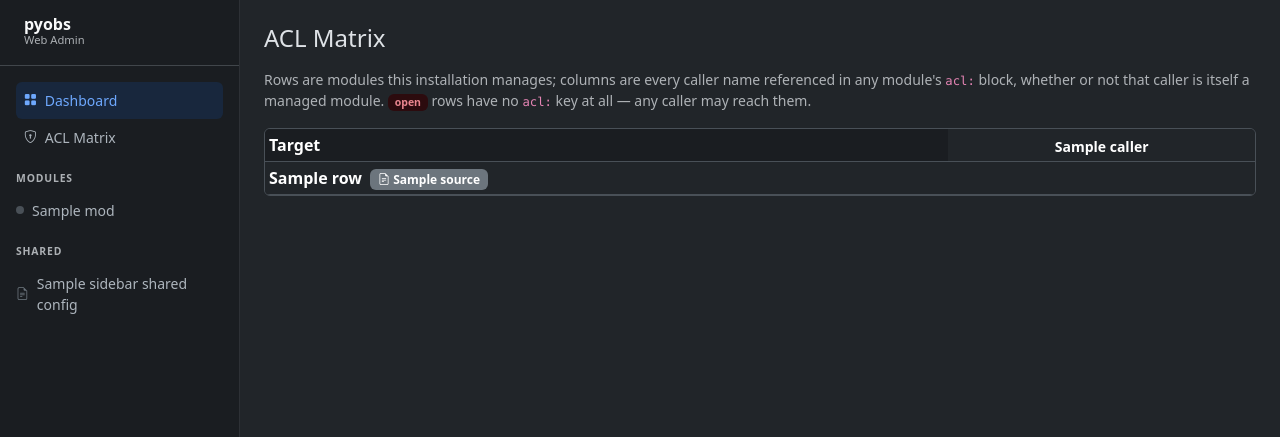
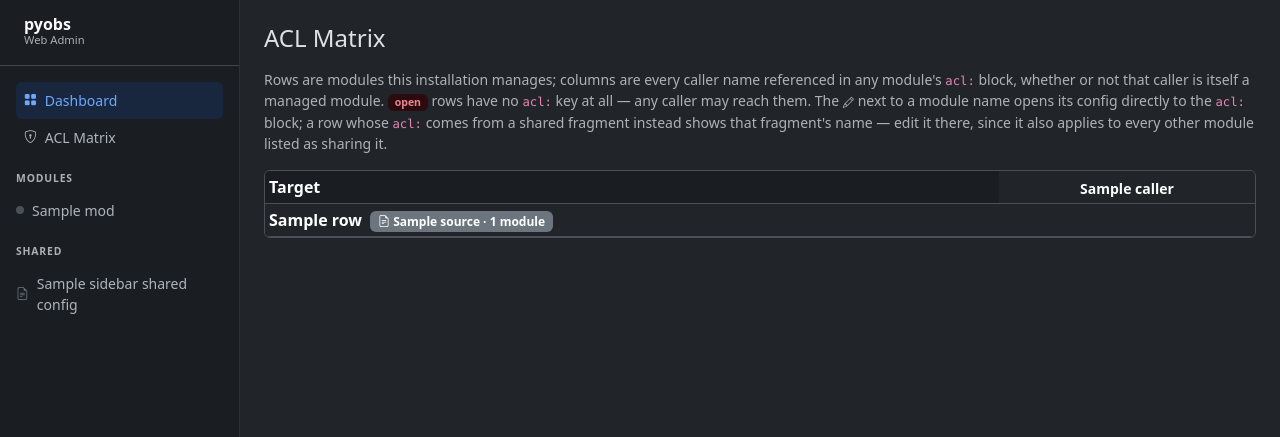
Before and after one commit to pyobs/pyobs-web-admin, a Django app: template templates/modules/acl_matrix.html in a window 1280 px wide. Shown: the top 437 px of the page. Run offline with Django 5.2, Linux system fonts and the light colour scheme; the template is opened without the code that fills it: most values are stand-ins (such as "Sample title", 1, 10 or a date in 2020).

Commit message:
Add editing affordances to the ACL matrix page
Work Plan item 7: no new save path needed (module-local edits already
go through the existing save_config path), so this is about routing
each row to the right existing editor. Local acl: blocks get a pencil
link straight to that module's Config tab; shared-fragment-sourced
blocks show the fragment name with a "· N modules" blast-radius count
and link to the shared config editor instead, so editing there doesn't
silently change other modules that include the same fragment.

```diff
--- a/modules/views.py
+++ b/modules/views.py
@@ -140,12 +140,17 @@ def acl_matrix(request):
         })
     matrix = services.build_acl_matrix()
     callers = matrix["callers"]
+    source_counts: dict[str, int] = {}
+    for row in matrix["targets"]:
+        if row["source"]:
+            source_counts[row["source"]] = source_counts.get(row["source"], 0) + 1
     rows = []
     for row in matrix["targets"]:
         mode = row["acl"].get("mode", "enforce") if row["acl"] else "enforce"
         rows.append({
             **row,
             "mode": mode,
+            "source_count": source_counts.get(row["source"]) if row["source"] else None,
             "cell_list": [{"caller": c, **row["cells"][c]} for c in callers],
         })
     return render(request, "modules/acl_matrix.html", {
--- a/templates/modules/acl_matrix.html
+++ b/templates/modules/acl_matrix.html
@@ -36,6 +36,10 @@
   module's <code>acl:</code> block, whether or not that caller is itself a managed module.
   <span class="badge bg-danger-subtle text-danger-emphasis">open</span> rows have no
   <code>acl:</code> key at all — any caller may reach them.
+  The <i class="bi bi-pencil" style="font-size:0.7rem"></i> next to a module name opens its
+  config directly to the <code>acl:</code> block; a row whose <code>acl:</code> comes from a
+  shared fragment instead shows that fragment's name — edit it there, since it also applies to
+  every other module listed as sharing it.
 </p>
 
 <div class="table-responsive border rounded" style="max-height: 75vh;">
@@ -64,8 +68,13 @@
       {% endif %}
       {% if row.source %}
       <a href="{% url 'shared_detail' row.source %}" class="badge bg-secondary text-decoration-none ms-1"
-         title="acl: block is defined in shared fragment {{ row.source }}">
-        <i class="bi bi-file-earmark-text"></i> {{ row.source }}
+         title="acl: block comes from shared fragment {{ row.source }}, included by {{ row.source_count }} module{{ row.source_count|pluralize }} — edit it there so the change applies consistently, not just to this row.">
+        <i class="bi bi-file-earmark-text"></i> {{ row.source }} · {{ row.source_count }} module{{ row.source_count|pluralize }}
+      </a>
+      {% else %}
+      <a href="{% url 'module_detail' row.name %}#tab-config" class="btn btn-sm btn-outline-secondary py-0 px-1 ms-1"
+         title="Edit this module's acl: block directly">
+        <i class="bi bi-pencil" style="font-size:0.7rem"></i>
       </a>
       {% endif %}
     </td>
```
Also changed, not shown: DEVELOPMENT.md (+4 -4 lines).
